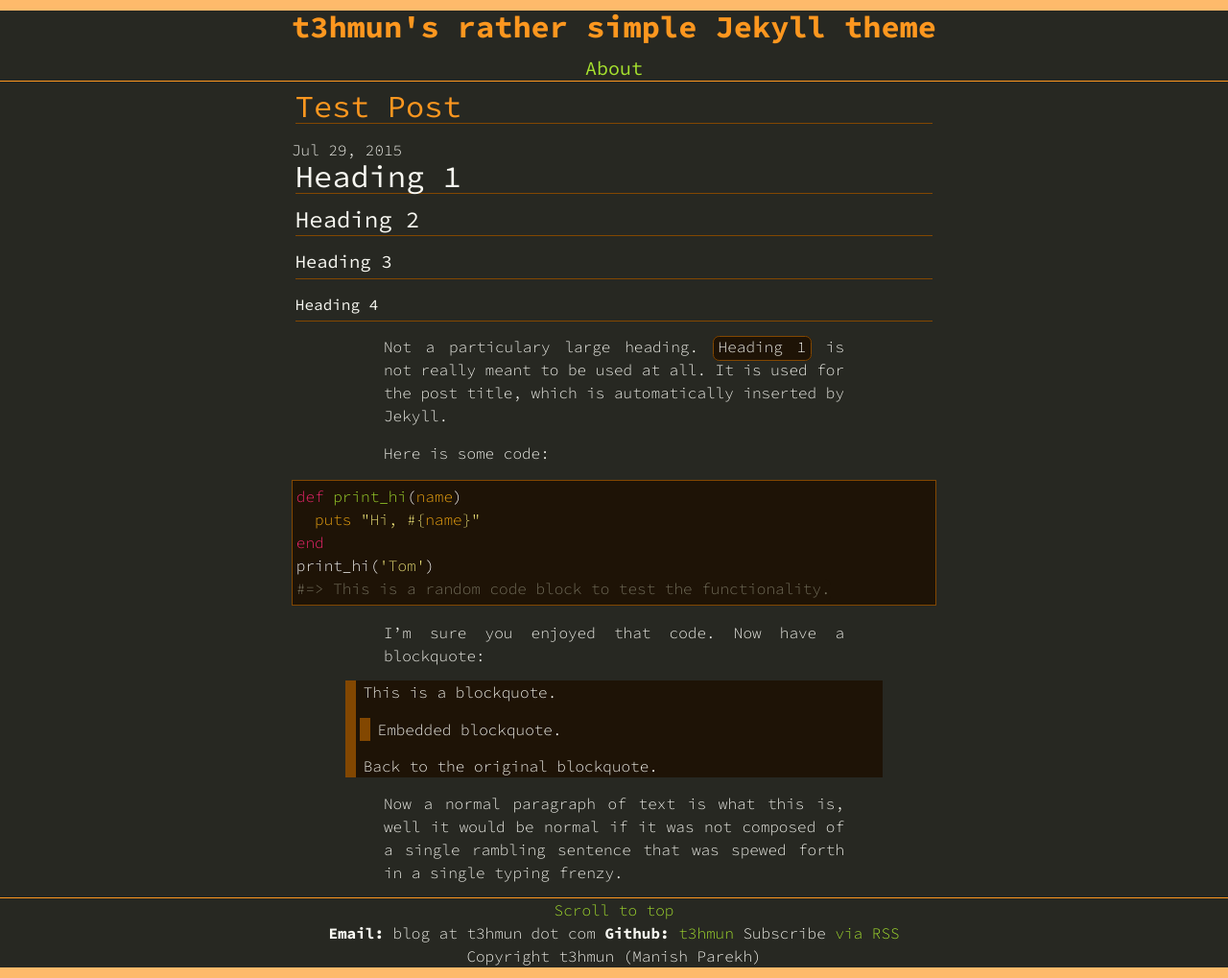
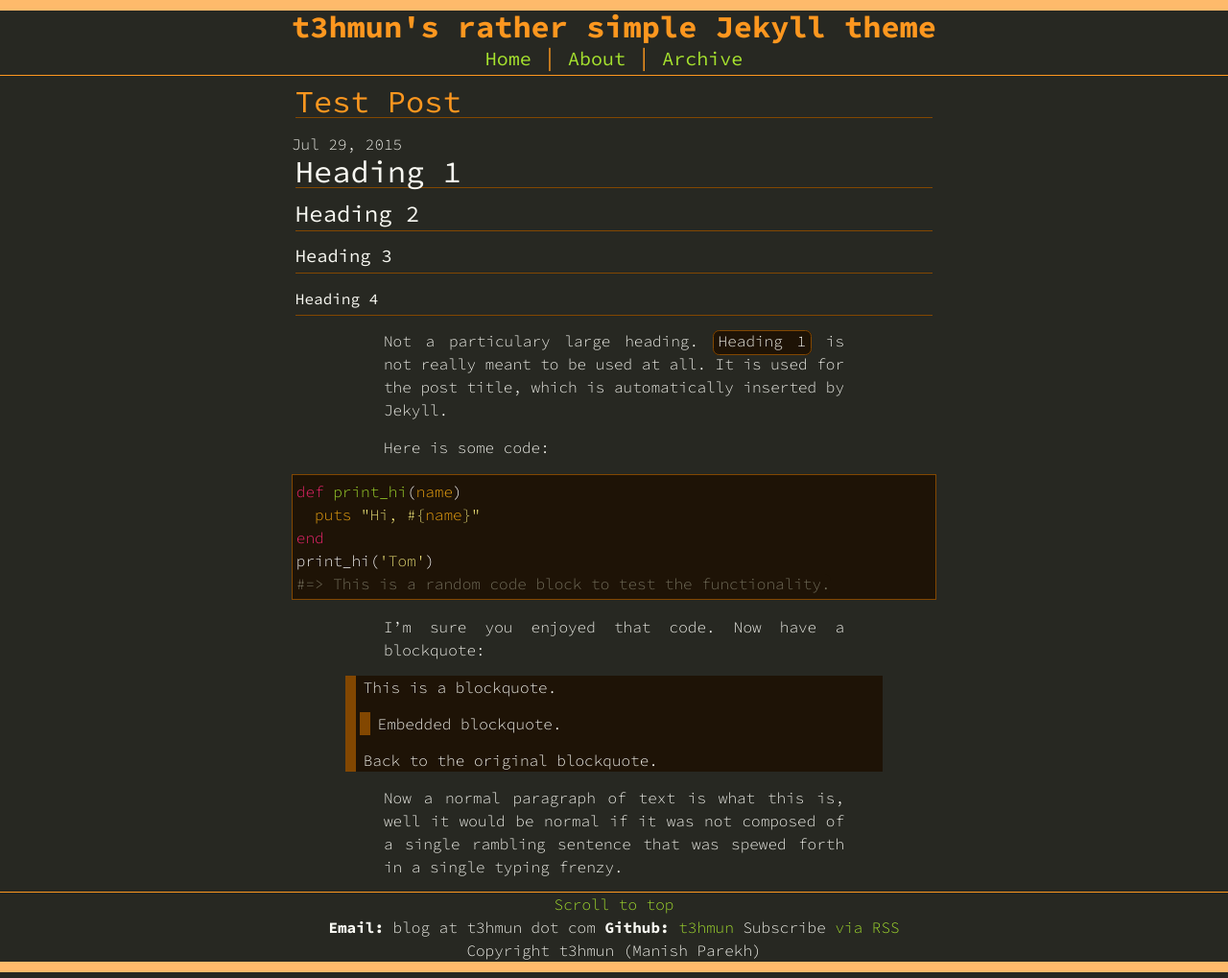
Before and after one commit to t3hmun/rather-simple-jekyll-theme, a Jekyll site: the page built from _posts/2015-07-29-Test-Post.md, in a window 1280 px wide. Shown: the whole page at 96% size. Built offline with Jekyll 4.4.1, drawn with Linux system fonts in a browser that asks for light colours.

Commit message:
Added archive and home link.

```diff
--- a/_includes/head.html
+++ b/_includes/head.html
@@ -6,4 +6,5 @@
   <link rel="stylesheet" href="{{ "/css/main.css" | prepend: site.baseurl }}">
   <link rel="canonical" href="{{ page.url | replace:'index.html','' | prepend: site.baseurl | prepend: site.url }}">
   <link rel="alternate" type="application/rss+xml" title="{{ site.title }}" href="{{ "/feed.xml" | prepend: site.baseurl | prepend: site.url }}" />
+  <link href='http://fonts.googleapis.com/css?family=Source+Code+Pro:400,700,300' rel='stylesheet' type='text/css'>
 </head>
--- a/_includes/header.html
+++ b/_includes/header.html
@@ -1,7 +1,6 @@
 <header class="site-header">
-  <link href='http://fonts.googleapis.com/css?family=Source+Code+Pro:400,700,300' rel='stylesheet' type='text/css'>
-  <div>
-    <a href="{{ site.baseurl }}/"><h1 class="site-title">{{ site.title }}</h1></a>
-    {% for page in site.pages %}{% if page.title %}<a class="top-nav" href="{{ page.url | prepend: site.baseurl }}">{{ page.title }}</a>{% endif %}{% endfor %}
+  <a href="{{ site.baseurl }}/"><h1 class="site-title">{{ site.title }}</h1></a>
+  <div class="top-nav">
+     <a href="{{ site.baseurl }}/">Home</a>{% for page in site.pages %}{% if page.title %} │ <a href="{{ page.url | prepend: site.baseurl }}">{{ page.title }}</a>{% endif %}{% endfor %}
   </div>
 </header>
--- a/_layouts/post.html
+++ b/_layouts/post.html
@@ -1,8 +1,6 @@
 ---
 layout: default
 ---
-<header>
-  <h1 class="post-title">{{ page.title }}</h1>
-  {{ page.date | date: "%b %-d, %Y" }}
-</header>
+<h1 class="post-title">{{ page.title }}</h1>
+{{ page.date | date: "%b %-d, %Y" }}
 {{ content }}
--- a/_sass/_base.scss
+++ b/_sass/_base.scss
@@ -203,6 +203,7 @@ h1, h2, h3, h4, h5, h6 {
         font-weight: $site-title-weight;
         color: $highlight-colour;
         border-bottom: none;
+        margin-bottom: 0;
     }
 }
 
@@ -219,13 +220,13 @@ a {
         color: $text-colour;
         text-decoration: underline;
     }
+}
 
-    /* This is for site links in the page header. */
-    &.top-nav {
-        font-size: $big-font-size;
-        font-weight: $header-weight;
-        margin: $standard-margin;
-    }
+.top-nav {
+    font-size: $big-font-size;
+    font-weight: $header-weight;
+    margin: $standard-margin;
+    color: $highlight-colour;
 }
 
 /* Code formatting - fenced code blocks use the pre tag.
```
Also changed, not shown: post-archive.html (added, +21 -0 lines).
